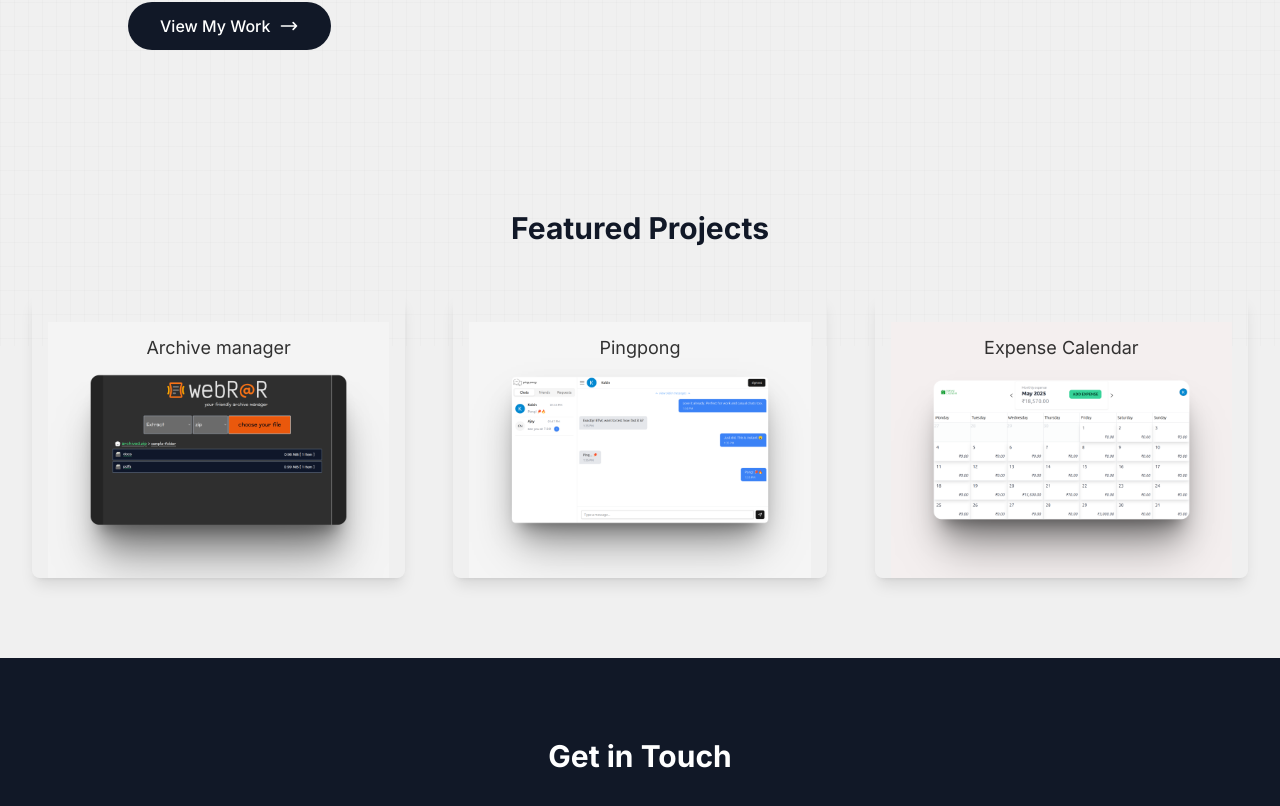
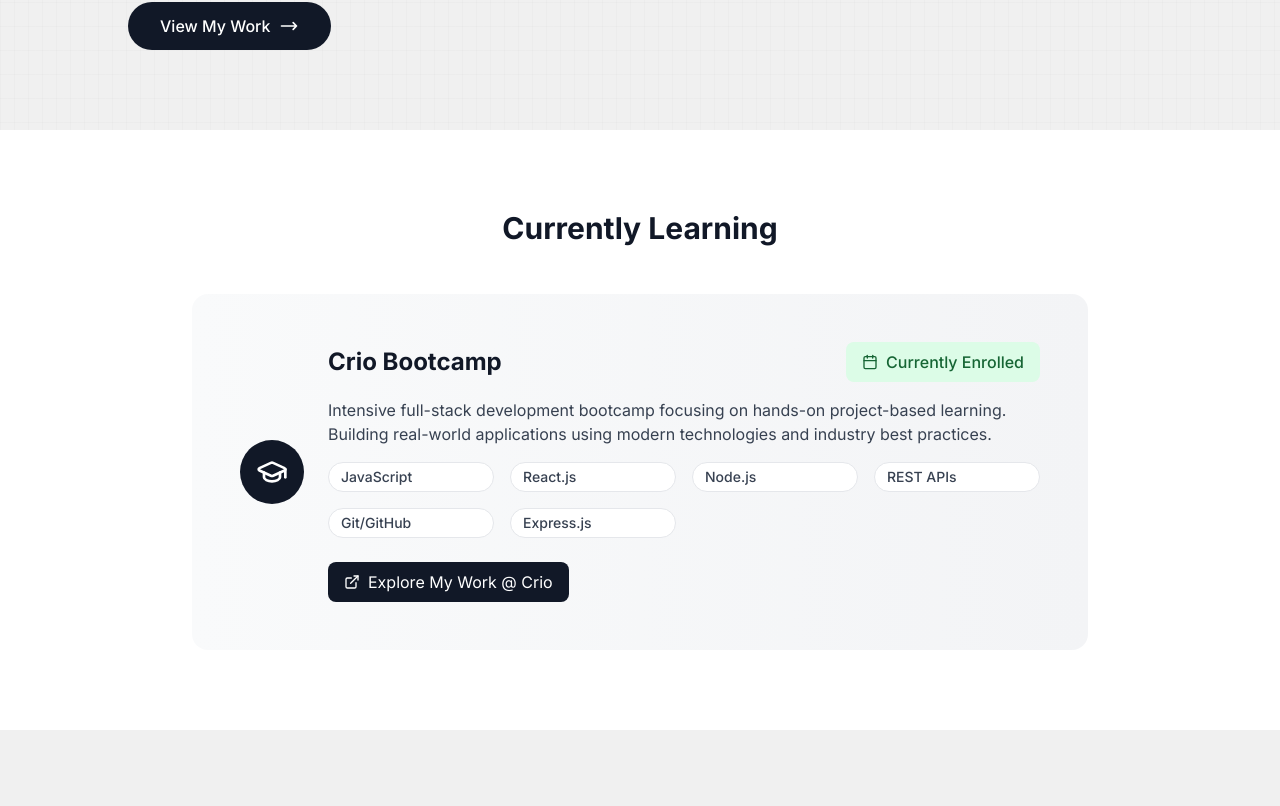
Before and after one commit to kobbin003/kobin-me, a Next.js app: page / in a window 1280 px wide. Shown: the part 454-1260 px from the top of the page. Built offline with nearby package versions, Linux system fonts and the light colour scheme.

Commit message:
crio section added

```diff
--- a/src/app/page.tsx
+++ b/src/app/page.tsx
@@ -1,4 +1,5 @@
 import Contact from "@/components/Contact";
+import Education from "@/components/Education";
 import Footer from "@/components/Footer";
 import Header from "@/components/Header";
 import Hero from "@/components/Hero";
@@ -10,6 +11,7 @@ export default function Home() {
 		<main className="min-h-screen">
 			<Header />
 			<Hero />
+			<Education />
 			<Projects />
 			<Contact />
 			<Footer />
--- /dev/null
+++ b/src/components/Education.tsx
@@ -0,0 +1,149 @@
+"use client";
+
+import type React from "react";
+
+import { motion } from "framer-motion";
+import { GraduationCap, Calendar, ExternalLink, BookOpen } from "lucide-react";
+
+export default function Education() {
+	return (
+		<section className="py-20 px-4 sm:px-6 lg:px-8 bg-white" id="learning">
+			<div className="max-w-7xl mx-auto">
+				<motion.div
+					initial={{ opacity: 0, y: 20 }}
+					animate={{ opacity: 1, y: 0 }}
+					transition={{ duration: 0.5 }}
+					className="text-center mb-12"
+				>
+					<h2 className="text-3xl font-bold mb-4">Currently Learning</h2>
+					{/* <p className="text-gray-600 max-w-2xl mx-auto">
+						I believe in continuous learning and staying updated with the latest
+						technologies and best practices.
+					</p> */}
+				</motion.div>
+
+				<motion.div
+					initial={{ opacity: 0, y: 20 }}
+					animate={{ opacity: 1, y: 0 }}
+					transition={{ duration: 0.5, delay: 0.2 }}
+					className="max-w-4xl mx-auto"
+				>
+					<div className="bg-gradient-to-r from-gray-50 to-gray-100 rounded-2xl p-8 md:p-12">
+						<div className="flex flex-col md:flex-row items-start md:items-center gap-6">
+							<div className="flex-shrink-0">
+								<div className="w-16 h-16 bg-gray-900 rounded-full flex items-center justify-center">
+									<GraduationCap className="w-8 h-8 text-white" />
+								</div>
+							</div>
+
+							<div className="flex-grow">
+								<div className="flex flex-col md:flex-row md:items-center md:justify-between mb-4">
+									<h3 className="text-2xl font-bold text-gray-900">
+										Crio Bootcamp
+									</h3>
+									{/* <div className="flex items-center text-gray-600 mt-2 md:mt-0">
+										<Calendar className="w-4 h-4 mr-2" />
+										<span className="text-sm">Currently Enrolled</span>
+									</div> */}
+									<div className="inline-flex items-center px-4 py-2 bg-green-100 text-green-800 rounded-lg">
+										<Calendar className="w-4 h-4 mr-2" />
+										<span className="font-medium">Currently Enrolled</span>
+									</div>
+								</div>
+
+								<p className="text-gray-700 mb-4">
+									Intensive full-stack development bootcamp focusing on hands-on
+									project-based learning. Building real-world applications using
+									modern technologies and industry best practices.
+								</p>
+
+								<div className="grid grid-cols-2 md:grid-cols-4 gap-4 mb-6">
+									<SkillBadge skill="JavaScript" />
+									<SkillBadge skill="React.js" />
+									<SkillBadge skill="Node.js" />
+									<SkillBadge skill="REST APIs" />
+									<SkillBadge skill="Git/GitHub" />
+									{/* <SkillBadge skill="MongoDB" /> */}
+									<SkillBadge skill="Express.js" />
+									{/* <SkillBadge skill="System Design" /> */}
+								</div>
+
+								<div className="flex flex-col sm:flex-row gap-4">
+									<a
+										href="https://www.crio.do/learn/portfolio/kobin369/"
+										target="_blank"
+										rel="noopener noreferrer"
+										className="inline-flex items-center px-4 py-2 bg-gray-900 text-white rounded-lg hover:bg-gray-800 transition-colors"
+									>
+										<ExternalLink className="w-4 h-4 mr-2" />
+										Explore My Work @ Crio
+									</a>
+									{/* <div className="inline-flex items-center px-4 py-2 bg-green-100 text-green-800 rounded-lg">
+										<BookOpen className="w-4 h-4 mr-2" />
+										<span className="font-medium">Active Learner</span>
+									</div> */}
+								</div>
+							</div>
+						</div>
+					</div>
+				</motion.div>
+			</div>
+		</section>
+	);
+}
+{
+	/* Additional learning highlights */
+}
+{
+	/* <motion.div
+    initial={{ opacity: 0, y: 20 }}
+    animate={{ opacity: 1, y: 0 }}
+    transition={{ duration: 0.5, delay: 0.4 }}
+    className="mt-12 grid grid-cols-1 md:grid-cols-3 gap-6"
+>
+    <LearningHighlight
+        icon={<BookOpen className="w-6 h-6" />}
+        title="Project-Based Learning"
+        description="Building real-world applications with industry-standard practices"
+    />
+    <LearningHighlight
+        icon={<GraduationCap className="w-6 h-6" />}
+        title="Mentorship"
+        description="Learning from experienced developers and industry professionals"
+    />
+    <LearningHighlight
+        icon={<ExternalLink className="w-6 h-6" />}
+        title="Industry Exposure"
+        description="Working on projects that mirror real industry challenges"
+    />
+</motion.div> */
+}
+// Helper component for skill badges
+function SkillBadge({ skill }: { skill: string }) {
+	return (
+		<span className="px-3 py-1 bg-white border border-gray-200 rounded-full text-sm font-medium text-gray-700">
+			{skill}
+		</span>
+	);
+}
+
+// Helper component for learning highlights
+function LearningHighlight({
+	icon,
+	title,
+	description,
+}: {
+	icon: React.ReactNode;
+	title: string;
+	description: string;
+}) {
+	return (
+		<div className="text-center p-6">
+			<div className="w-12 h-12 bg-gray-100 rounded-full flex items-center justify-center mx-auto mb-4">
+				{icon}
+			</div>
+			<h4 className="font-semibold text-gray-900 mb-2">{title}</h4>
+			<p className="text-gray-600 text-sm">{description}</p>
+		</div>
+	);
+}
--- a/src/components/Header.tsx
+++ b/src/components/Header.tsx
@@ -20,7 +20,7 @@ export default function Header() {
 					{/* <img src="/cropped-kobin.svg" alt="logo" height={100} width={100} /> */}
 				</Link>
 				<div className="space-x-8">
-					{["Projects", "Contact"].map((item) => (
+					{["Learning", "Projects", "Contact"].map((item) => (
 						<Link
 							key={item}
 							href={`#${item.toLowerCase()}`}
--- a/src/components/Projects.tsx
+++ b/src/components/Projects.tsx
@@ -8,7 +8,9 @@ export default function Projects() {
 		<section id="projects" className="py-20 px-4 sm:px-6 lg:px-8">
 			<div className="max-w-7xl mx-auto">
 				<h2 className="text-3xl font-bold mb-12 text-center">
-					Featured Projects
+					{/* Featured Projects */}
+					{/* Projects I've built from scratch */}
+					Personal Projects
 				</h2>
 				<div className="grid grid-cols-1 md:grid-cols-2 lg:grid-cols-3 gap-12">
 					{projects.map((project, index) => (
```
Also changed, not shown: 1 other file (tests, documents, lock files or other folders).
